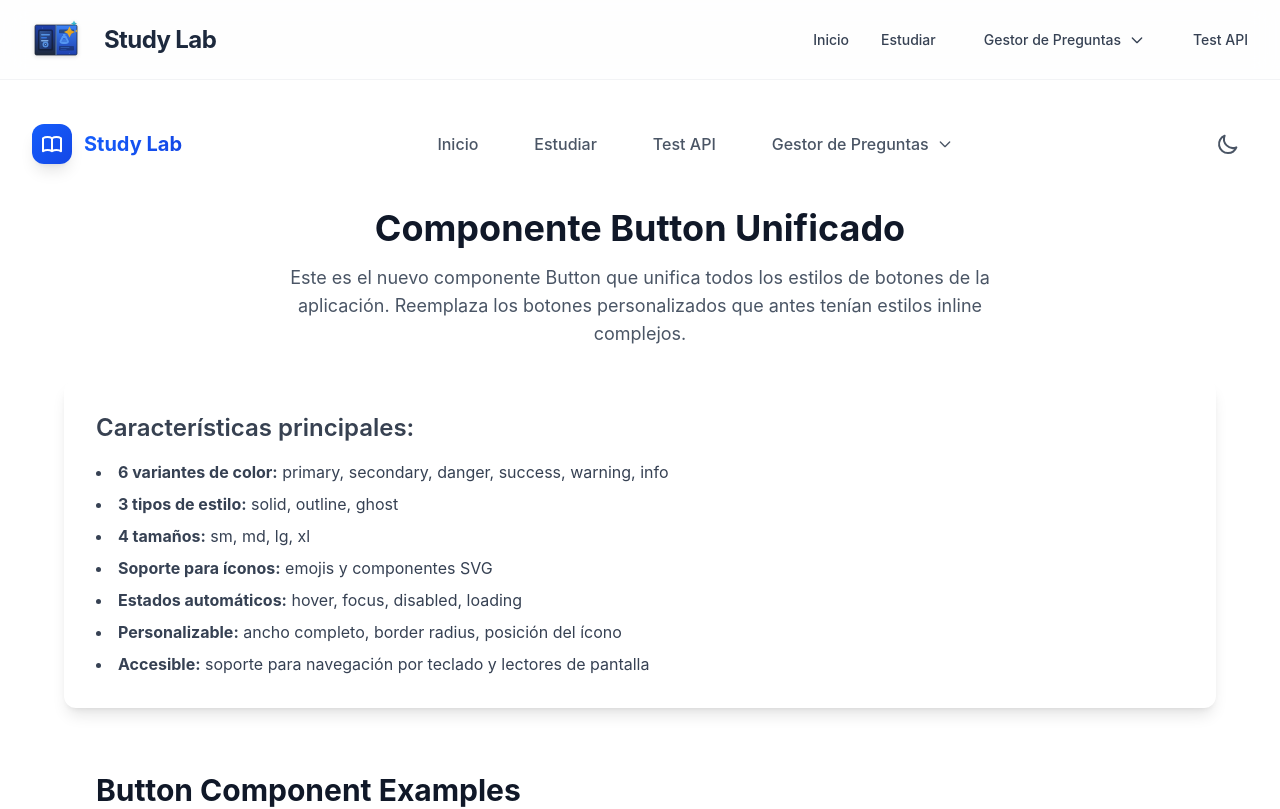
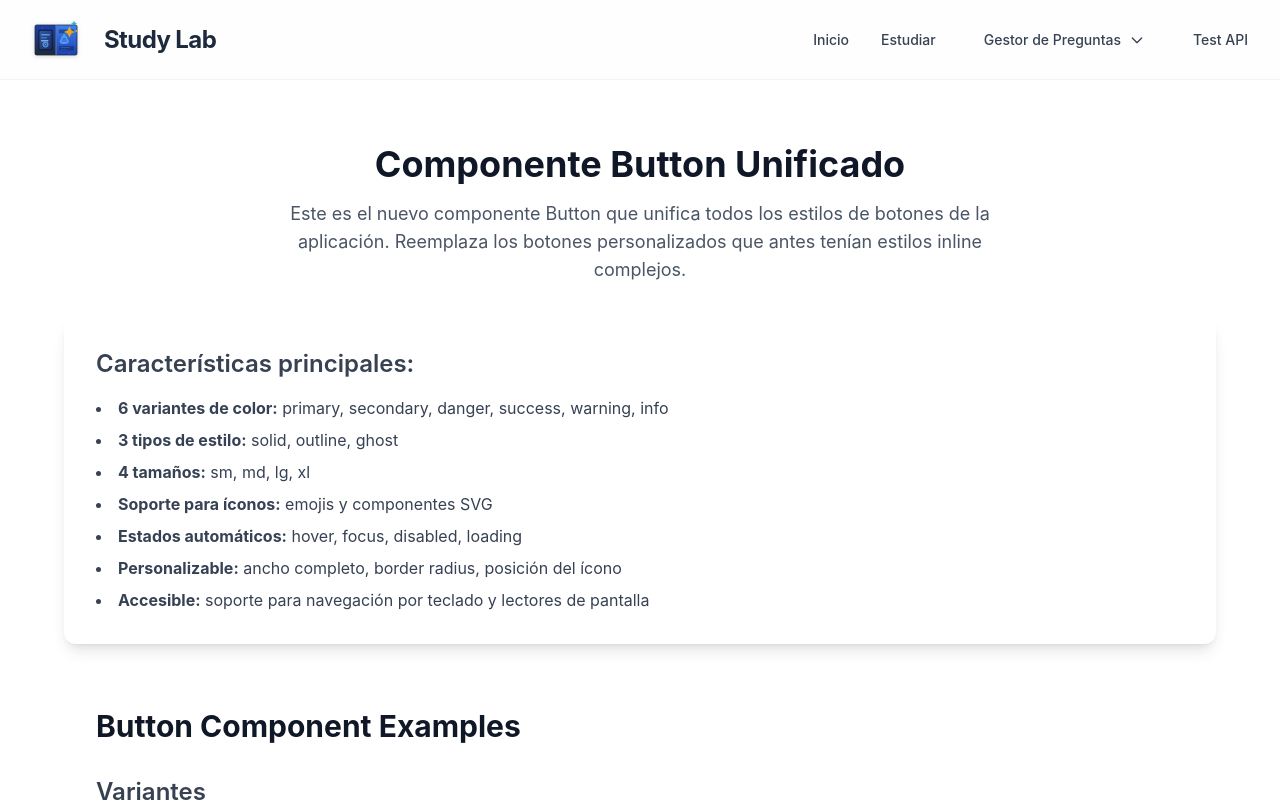
Before and after one commit to crisbenamck/study-lab, a React (Vite) app: page /dev/buttons in a window 1280 px wide. Shown: the top 809 px of the page. Built offline with nearby package versions, Linux system fonts and the light colour scheme.

Commit message:
refactor: Remove HeaderImproved component from Layout and its related props

```diff
--- a/src/components/HeaderImproved.tsx
+++ /dev/null
@@ -1,165 +0,0 @@
-import React from 'react';
-import { Link, useLocation } from 'react-router-dom';
-import { useTheme } from '../hooks/useTheme';
-import { useLocalStorage } from '../hooks/useLocalStorage';
-
-interface HeaderProps {
-  className?: string;
-}
-
-const Header: React.FC<HeaderProps> = ({ className = '' }) => {
-  const location = useLocation();
-  const { theme, toggleTheme } = useTheme();
-  const { questions } = useLocalStorage();
-  const [isDropdownOpen, setIsDropdownOpen] = React.useState(false);
-
-  const isActivePath = (path: string) => {
-    return location.pathname === path || location.pathname.startsWith(path + '/');
-  };
-
-  const navItems = [
-    { path: '/', label: 'Inicio' },
-    { path: '/study', label: 'Estudiar' },
-    { path: '/api-test', label: 'Test API' }
-  ];
-
-  const dropdownItems = [
-    { path: '/create', label: 'Crear Preguntas' },
-    { path: '/questions', label: 'Ver Preguntas', badge: questions.length },
-    { path: '/import', label: 'Importar PDF' }
-  ];
-
-  React.useEffect(() => {
-    const handleClickOutside = () => setIsDropdownOpen(false);
-    if (isDropdownOpen) {
-      document.addEventListener('click', handleClickOutside);
-    }
-    return () => document.removeEventListener('click', handleClickOutside);
-  }, [isDropdownOpen]);
-
-  return (
-    <header className={`surface-elevated sticky top-0 z-40 ${className}`}>
-      <div className="content-container">
-        <div className="flex items-center justify-between h-16">
-
-          {/* Logo y Título */}
-          <Link
-            to="/"
-            className="flex items-center gap-3 hover:opacity-80 transition-opacity"
-          >
-            <div className="w-10 h-10 bg-gradient-to-br from-blue-600 to-blue-700 rounded-xl flex items-center justify-center shadow-lg">
-              <svg className="w-6 h-6 text-white" fill="none" stroke="currentColor" viewBox="0 0 24 24">
-                <path strokeLinecap="round" strokeLinejoin="round" strokeWidth={2} d="M12 6.253v13m0-13C10.832 5.477 9.246 5 7.5 5S4.168 5.477 3 6.253v13C4.168 18.477 5.754 18 7.5 18s3.332.477 4.5 1.253m0-13C13.168 5.477 14.754 5 16.5 5c1.746 0 3.332.477 4.5 1.253v13C20.168 18.477 18.582 18 16.5 18c-1.746 0-3.332.477-4.5 1.253" />
-              </svg>
-            </div>
-            <h1 className="text-xl font-bold bg-gradient-to-r from-blue-600 to-blue-700 bg-clip-text text-transparent">
-              Study Lab
-            </h1>
-          </Link>
-
-          {/* Navegación Principal */}
-          <nav className="hidden md:flex items-center gap-6">
-            {navItems.map((item) => (
-              <Link
-                key={item.path}
-                to={item.path}
-                className={`px-4 py-2 rounded-lg font-medium transition-all duration-200 ${
-                  isActivePath(item.path)
-                    ? 'bg-blue-100 text-blue-700 shadow-sm'
-                    : 'text-gray-600 hover:text-gray-900 hover:bg-gray-50'
-                }`}
-              >
-                {item.label}
-              </Link>
-            ))}
-
-            {/* Dropdown Gestor de Preguntas */}
-            <div className="relative">
-              <button
-                onClick={(e) => {
-                  e.stopPropagation();
-                  setIsDropdownOpen(!isDropdownOpen);
-                }}
-                className={`flex items-center gap-2 px-4 py-2 rounded-lg font-medium transition-all duration-200 ${
-                  dropdownItems.some(item => isActivePath(item.path))
-                    ? 'bg-blue-100 text-blue-700 shadow-sm'
-                    : 'text-gray-600 hover:text-gray-900 hover:bg-gray-50'
-                }`}
-              >
-                <span>Gestor de Preguntas</span>
-                {questions.length > 0 && (
-                  <span className="inline-flex items-center justify-center w-5 h-5 text-xs font-bold text-white bg-blue-600 rounded-full">
-                    {questions.length}
-                  </span>
-                )}
-                <svg
-                  className={`w-4 h-4 transition-transform duration-200 ${isDropdownOpen ? 'rotate-180' : ''}`}
-                  fill="none"
-                  stroke="currentColor"
-                  viewBox="0 0 24 24"
-                >
-                  <path strokeLinecap="round" strokeLinejoin="round" strokeWidth={2} d="M19 9l-7 7-7-7" />
-                </svg>
-              </button>
-
-              {/* Dropdown Menu */}
-              {isDropdownOpen && (
-                <div className="absolute right-0 mt-2 w-56 surface-elevated shadow-xl border border-gray-200 rounded-xl overflow-hidden">
-                  {dropdownItems.map((item) => (
-                    <Link
-                      key={item.path}
-                      to={item.path}
-                      onClick={() => setIsDropdownOpen(false)}
-                      className={`flex items-center justify-between px-4 py-3 text-sm transition-colors ${
-                        isActivePath(item.path)
-                          ? 'bg-blue-50 text-blue-700'
-                          : 'text-gray-700 hover:bg-gray-50'
-                      }`}
-                    >
-                      <span>{item.label}</span>
-                      {item.badge && item.badge > 0 && (
-                        <span className="inline-flex items-center justify-center w-5 h-5 text-xs font-bold text-white bg-blue-600 rounded-full">
-                          {item.badge}
-                        </span>
-                      )}
-                    </Link>
-                  ))}
-                </div>
-              )}
-            </div>
-          </nav>
-
-          {/* Theme Toggle */}
-          <div className="flex items-center gap-3">
-            <button
-              onClick={toggleTheme}
-              className="p-2 rounded-lg hover:bg-gray-100 transition-colors group"
-              title={`Cambiar a modo ${theme === 'light' ? 'oscuro' : 'claro'}`}
-            >
-              <div className="relative w-6 h-6">
-                {theme === 'light' ? (
-                  <svg className="w-6 h-6 text-gray-600 group-hover:text-gray-900 transition-colors" fill="none" stroke="currentColor" viewBox="0 0 24 24">
-                    <path strokeLinecap="round" strokeLinejoin="round" strokeWidth={2} d="M20.354 15.354A9 9 0 018.646 3.646 9.003 9.003 0 0012 21a9.003 9.003 0 008.354-5.646z" />
-                  </svg>
-                ) : (
-                  <svg className="w-6 h-6 text-gray-400 group-hover:text-gray-200 transition-colors" fill="none" stroke="currentColor" viewBox="0 0 24 24">
-                    <path strokeLinecap="round" strokeLinejoin="round" strokeWidth={2} d="M12 3v1m0 16v1m9-9h-1M4 12H3m15.364 6.364l-.707-.707M6.343 6.343l-.707-.707m12.728 0l-.707.707M6.343 17.657l-.707.707M16 12a4 4 0 11-8 0 4 4 0 018 0z" />
-                  </svg>
-                )}
-              </div>
-            </button>
-
-            {/* Mobile Menu Button */}
-            <button className="md:hidden p-2 rounded-lg hover:bg-gray-100 transition-colors">
-              <svg className="w-6 h-6 text-gray-600" fill="none" stroke="currentColor" viewBox="0 0 24 24">
-                <path strokeLinecap="round" strokeLinejoin="round" strokeWidth={2} d="M4 6h16M4 12h16M4 18h16" />
-              </svg>
-            </button>
-          </div>
-        </div>
-      </div>
-    </header>
-  );
-};
-
-export default Header;
--- a/src/components/Layout.tsx
+++ b/src/components/Layout.tsx
@@ -1,11 +1,9 @@
 import React from 'react';
-import HeaderImproved from './HeaderImproved';
 
 interface LayoutProps {
   children: React.ReactNode;
   className?: string;
   containerClassName?: string;
-  showHeader?: boolean;
   fullWidth?: boolean;
 }
 
@@ -13,13 +11,10 @@ const Layout: React.FC<LayoutProps> = ({
   children,
   className = '',
   containerClassName = '',
-  showHeader = true,
   fullWidth = false
 }) => {
   return (
     <div className={`surface-base min-h-screen theme-transition ${className}`}>
-      {showHeader && <HeaderImproved />}
-
       <main className={fullWidth ? '' : 'content-container'}>
         <div className={containerClassName}>
           {children}
```
